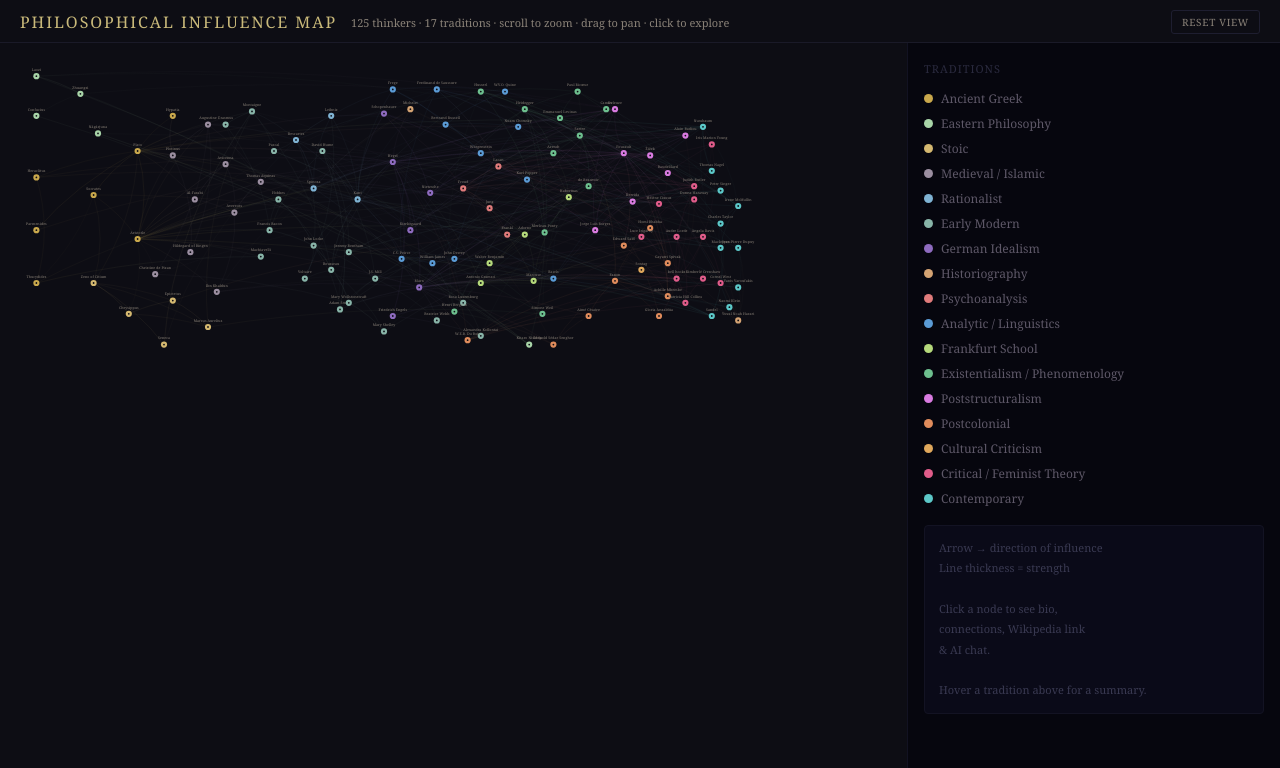
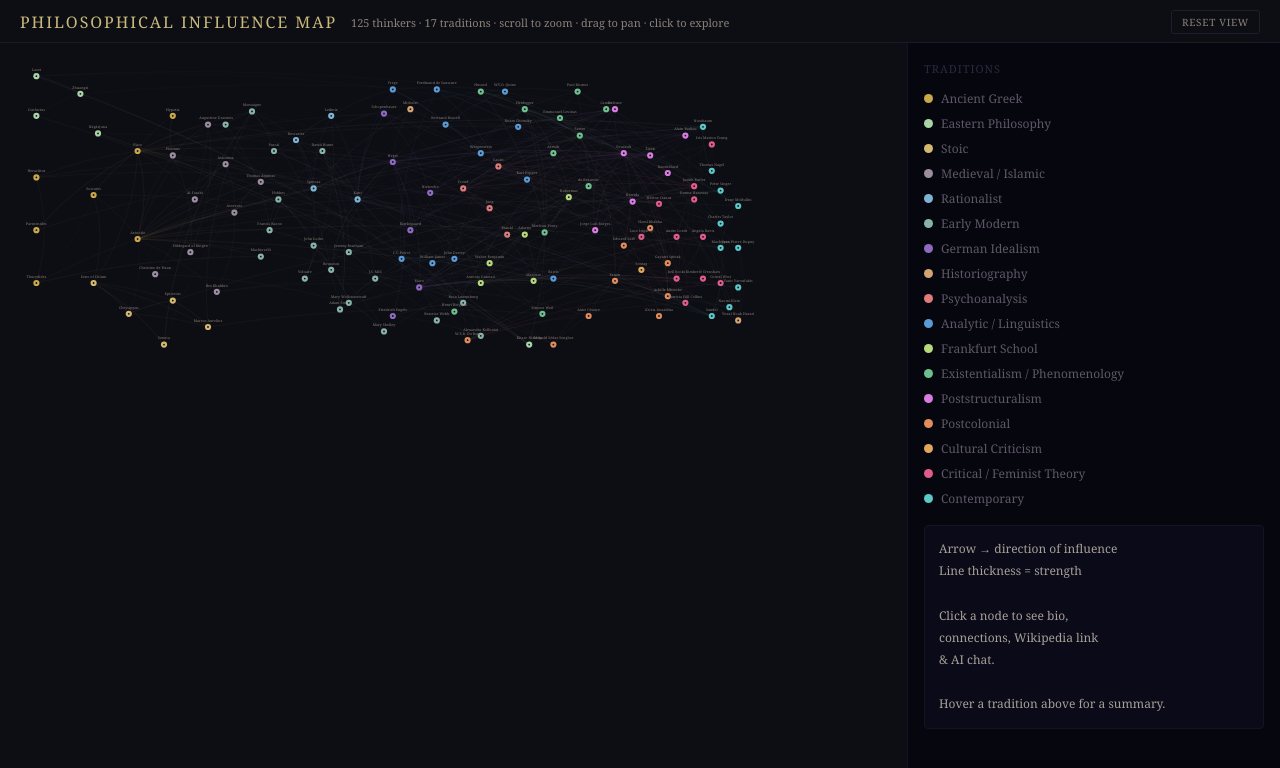
Before and after one commit to curium-247/philosopher-map, a React (Create React App) app: page / in a window 1280 px wide. Shown: the top 768 px of the page. Built offline with nearby package versions, Linux system fonts and the light colour scheme.

Commit message:
Update App.js
Updated brightness of instructions

```diff
--- a/src/App.js
+++ b/src/App.js
@@ -1226,17 +1226,17 @@ Answer the user's question clearly and engagingly. Be concise but substantive
                             transition:"border-color 0.15s" }}>
                 {hoveredCluster ? (
                   <>
-                    <p style={{ color:clusterColors[hoveredCluster], fontSize:11.5,
+                    <p style={{ color:clusterColors[hoveredCluster], fontSize:12,
                                 letterSpacing:"0.06em", textTransform:"uppercase",
                                 margin:"0 0 8px", fontWeight:"bold" }}>
                       {clusterLabels[hoveredCluster]}
                     </p>
-                    <p style={{ color:"#8c8478", fontSize:12, lineHeight:1.7, margin:0 }}>
+                    <p style={{ color:"#a8a098", fontSize:12.5, lineHeight:1.7, margin:0 }}>
                       {clusterSummaries[hoveredCluster]}
                     </p>
                   </>
                 ) : (
-                  <p style={{ color:"#3a3a52", fontSize:11, lineHeight:1.85, margin:0 }}>
+                  <p style={{ color:"#a8a098", fontSize:12, lineHeight:1.85, margin:0 }}>
                     Arrow → direction of influence<br/>
                     Line thickness = strength<br/><br/>
                     Click a node to see bio,<br/>
```
